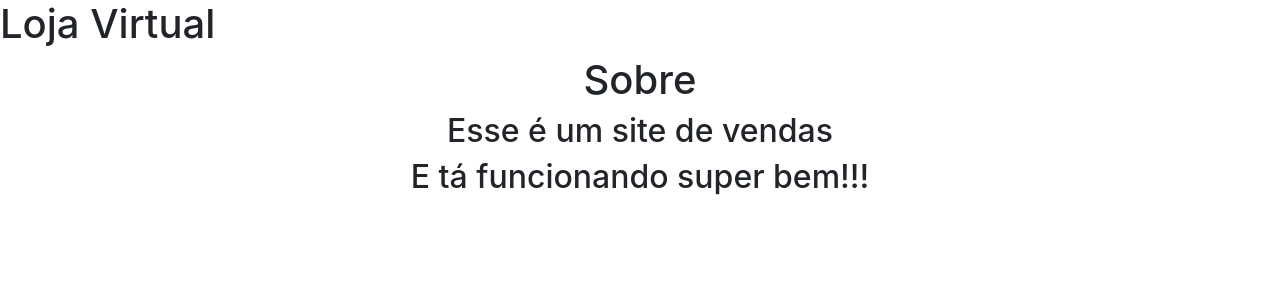
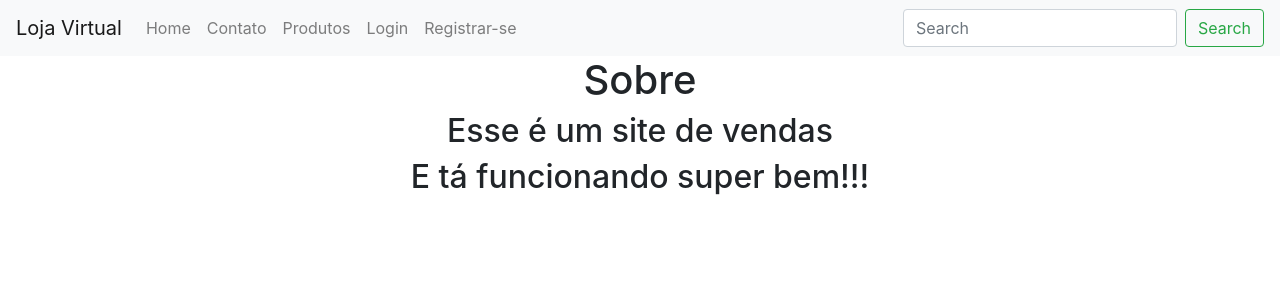
Before and after one commit to leonardofguedes/Ecommerce, a Django app: page /about/ in a window 1280 px wide. Shown: the top 300 px of the page. Run offline with Django 4.2, Linux system fonts and the light colour scheme; some libraries are stand-ins or nearby versions.

Commit message:
Adicionando html correto a navbar.html

```diff
--- a/global/templates/partials/navbar.html
+++ b/global/templates/partials/navbar.html
@@ -1 +1,42 @@
-<h1>{{ namming }}</h1>
+{% url 'home' as home_url %}
+{% url 'contact' as contact_url %}
+{% url 'products' as products_list_url %}
+{% url 'login' as login_url %}
+{% url 'register' as register_url %}
+{% url 'logout' as logout_url %}
+
+<nav class="navbar navbar-expand-lg navbar-light bg-light">
+  <a class="navbar-brand" href="{{ home_url }}">{% if namming %} {{ namming }} {% else %} Ecommerce Django {% endif %}</a>
+  <button class="navbar-toggler" type="button" data-toggle="collapse" data-target="#navbarNav" aria-controls="navbarNav" aria-expanded="false" aria-label="Toggle navigation">
+    <span class="navbar-toggler-icon"></span>
+  </button>
+  <div class="collapse navbar-collapse" id="navbarNav">
+      <ul class="navbar-nav mr-auto">
+      <li class="nav-item {% if request.path == home_url %} active {% endif %}">
+        <a class="nav-link" href="{% url 'home' %}">Home <span class="sr-only">(current)</span></a>
+      </li>
+      <li class="nav-item {% if request.path == contact_url %} active {% endif %}">
+        <a class="nav-link" href="{{ contact_url }}">Contato</a>
+      </li>
+      <li class="nav-item {% if request.path == products_list_url %} active {% endif %}">
+        <a class="nav-link" href="{{ products_list_url }}">Produtos</a>
+      </li>
+      {% if request.user.is_authenticated %}
+      <li class="nav-item {% if request.path == login_url %} active {% endif %}">
+        <a class="nav-link" href="{{ logout_url }}">Logout</a>
+      </li>
+      {% else %}
+      <li class="nav-item {% if request.path == login_url %} active {% endif %}">
+        <a class="nav-link" href="{{ login_url }}">Login</a>
+      </li>
+      <li class="nav-item {% if request.path == register %} active {% endif %}">
+        <a class="nav-link" href="{{ register_url }}">Registrar-se</a>
+      </li>
+    {% endif %}
+    </ul>
+    <form class="form-inline my-2 my-lg-0">
+      <input class="form-control mr-sm-2" type="search" placeholder="Search" aria-label="Search">
+      <button class="btn btn-outline-success my-2 my-sm-0" type="submit">Search</button>
+    </form>
+  </div>
+</nav>
```
